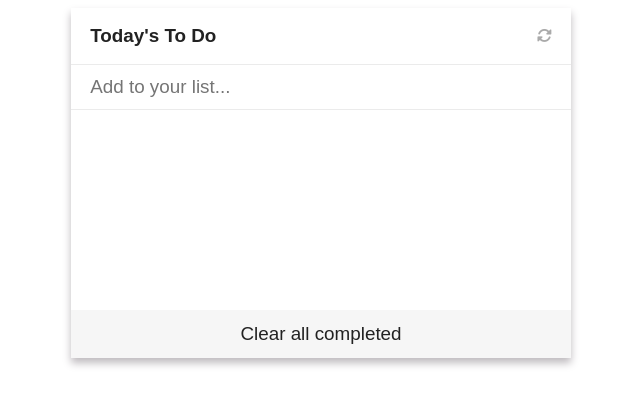
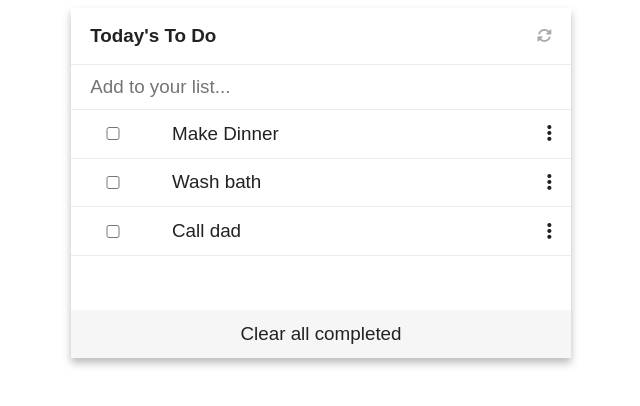
Before and after one commit to miguelesco/webpack-project, a website built with webpack: page src/index.html in a window 1280 px wide. Shown: the part 114-520 px from the top of the page, without its empty margins (319-959 px from the left). Built offline with nearby package versions, Linux system fonts and the light colour scheme.

Commit message:
linters fix

```diff
--- a/src/app/modules/drag.js
+++ b/src/app/modules/drag.js
@@ -44,7 +44,6 @@ const Drag = {
     list[dropIndex].index = Number(dropIndex);
     list[draggedIndex].index = Number(draggedIndex);
 
-
     storage.set('elements', JSON.stringify(list));
 
     // Then finally update the display
--- a/src/app/modules/list.js
+++ b/src/app/modules/list.js
@@ -4,6 +4,9 @@ import { listWrapper } from './utilities.js';
 function render() {
   if (!storage.get()) {
     storage.set('elements', '[]');
+    storage.addElement('Make Dinner');
+    storage.addElement('Wash bath');
+    storage.addElement('Call dad');
   }
   listWrapper.innerHTML = '';
   storage.get().forEach((element, i) => {
```
Also changed, not shown: src/main.css (+17 -2 lines), dist/app.js.
